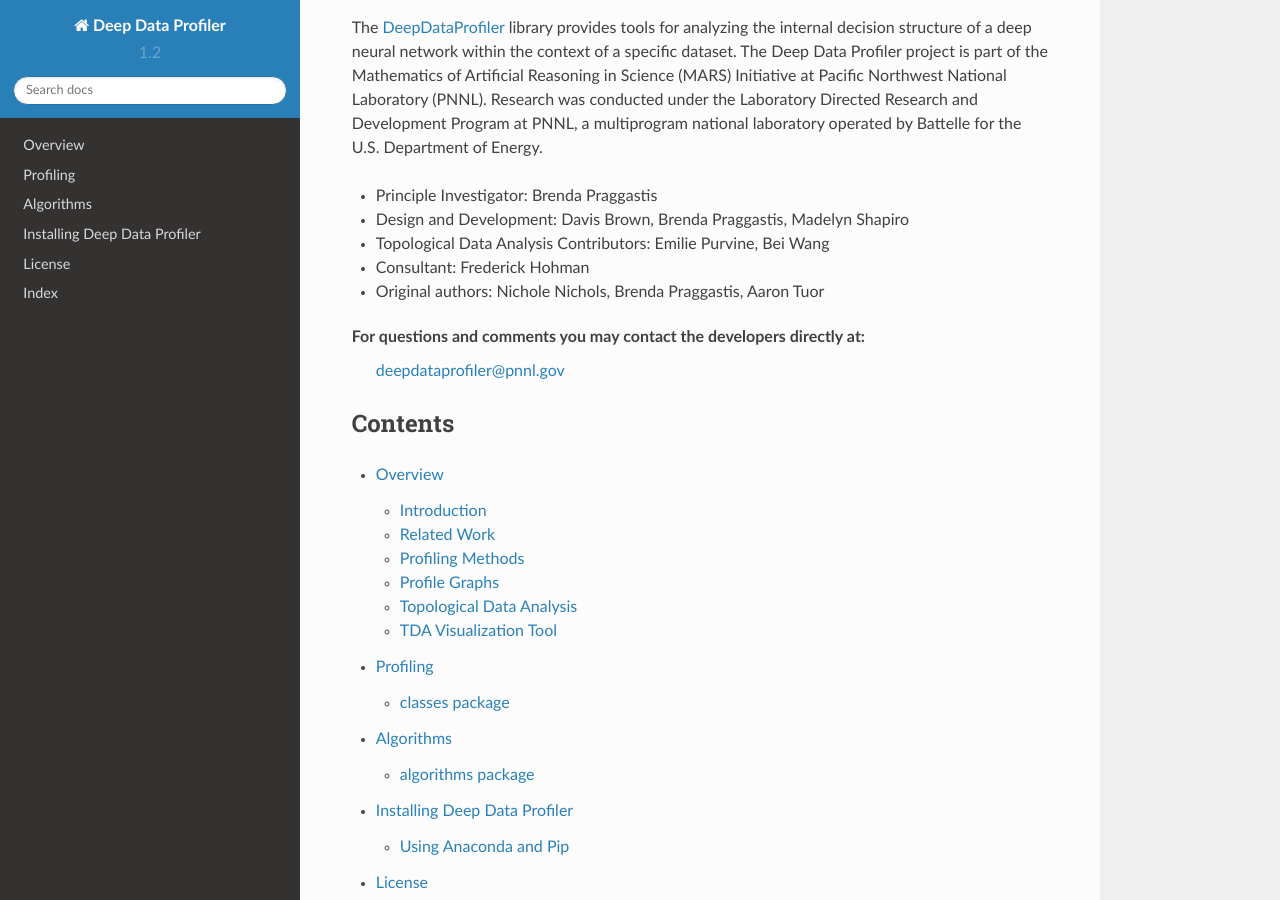
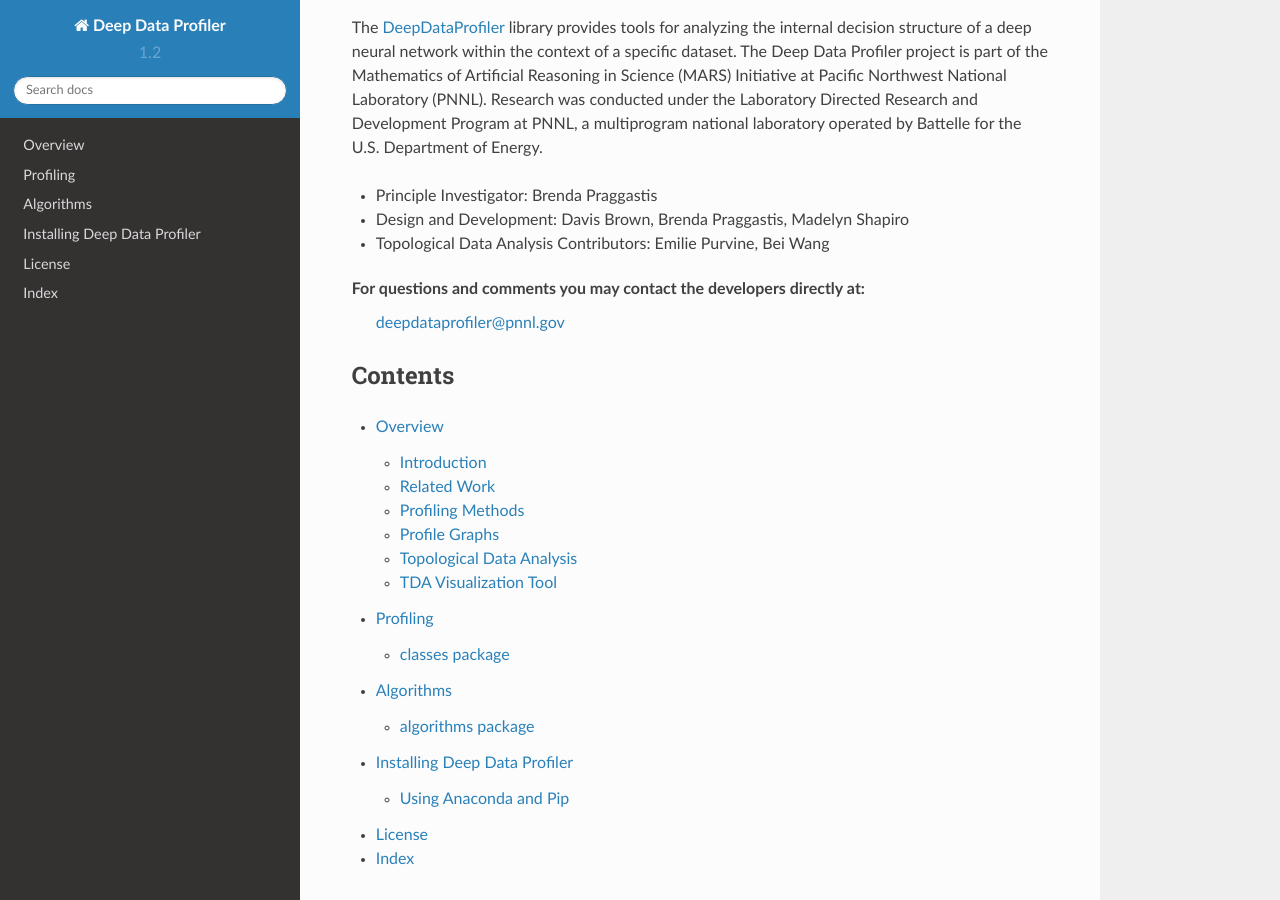
Before and after one commit to pnnl/DeepDataProfiler, a Sphinx documentation site: the page built from docs/source/index.rst, in a window 1280 px wide and 900 px high, scrolled down 413 px. Built offline with Sphinx 7.4.7 and the Read the Docs theme 2.0.0, drawn with Linux system fonts in a browser that asks for light colours.

Commit message:
updating docs

```diff
--- a/docs/source/index.rst
+++ b/docs/source/index.rst
@@ -16,8 +16,6 @@
 * Principle Investigator: Brenda Praggastis
 * Design and Development: Davis Brown, Brenda Praggastis, Madelyn Shapiro
 * Topological Data Analysis Contributors: Emilie Purvine, Bei Wang
-* Consultant: Frederick Hohman
-* Original authors: Nichole Nichols, Brenda Praggastis, Aaron Tuor
 
 For questions and comments you may contact the developers directly at:
     deepdataprofiler@pnnl.gov
```
